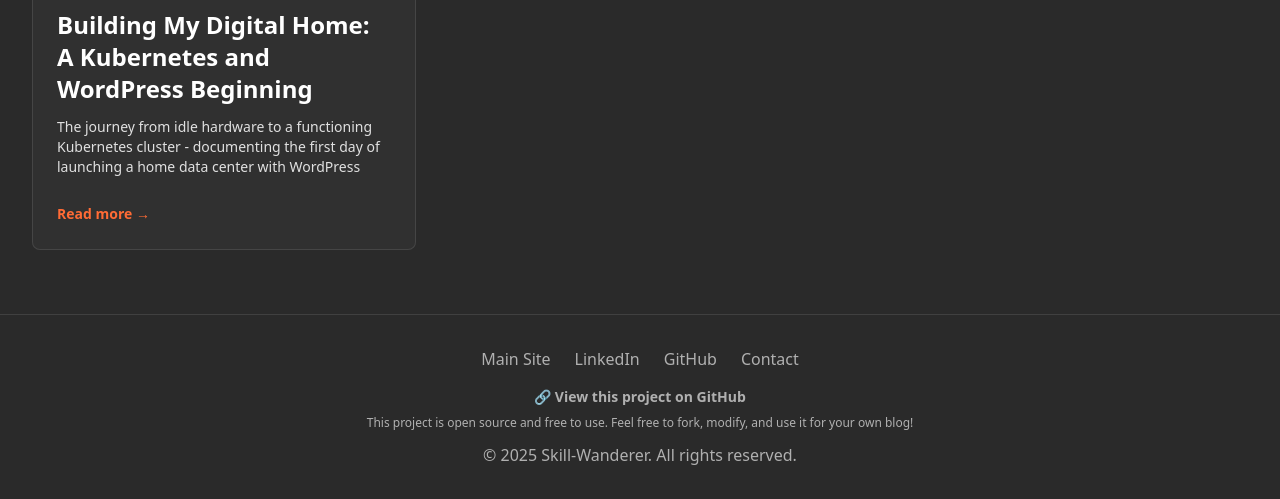
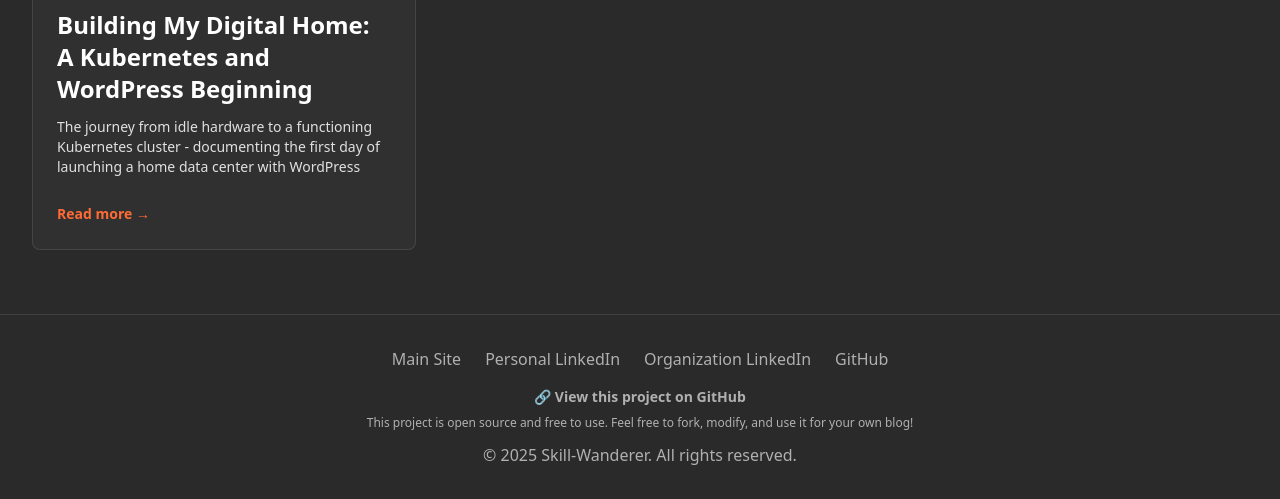
Before and after one commit to skill-wanderer/blog-v2, an Astro site: page / in a window 1280 px wide. Shown: the part 2041-2540 px from the top of the page. Built offline with nearby package versions, Linux system fonts and the light colour scheme; Astro itself is replaced by a stand-in of ours.

Commit message:
near finish

```diff
--- a/src/components/Footer.astro
+++ b/src/components/Footer.astro
@@ -9,16 +9,15 @@
 </style>
 
 <footer class="py-8 bg-skill-wanderer-darkest border-t border-dark">
-    <div class="container mx-auto px-4 sm:px-6 lg:px-8 text-center text-skill-wanderer-text-dark-muted">
-        <div class="flex justify-center space-x-6 mb-4">
-            <a href="#" class="footer-link">Main Site</a>
-            <a href="#" class="footer-link">LinkedIn</a>
-            <a href="https://github.com/YourUsername/blog-v2" target="_blank" rel="noopener noreferrer" class="footer-link">GitHub</a>
-            <a href="#" class="footer-link">Contact</a>
+    <div class="container mx-auto px-4 sm:px-6 lg:px-8 text-center text-skill-wanderer-text-dark-muted">        <div class="flex justify-center space-x-6 mb-4">
+            <a href="http://skill-wanderer.com/" class="footer-link">Main Site</a>
+            <a href="https://www.linkedin.com/in/quan-nguyen-skill-wanderer" target="_blank" rel="noopener noreferrer" class="footer-link">Personal LinkedIn</a>
+            <a href="https://www.linkedin.com/company/skill-wanderer" target="_blank" rel="noopener noreferrer" class="footer-link">Organization LinkedIn</a>
+            <a href="https://github.com/skill-wanderer" target="_blank" rel="noopener noreferrer" class="footer-link">GitHub</a>
         </div>
         <div class="mb-3">
             <p class="text-sm">
-                <a href="https://github.com/YourUsername/blog-v2" target="_blank" rel="noopener noreferrer" class="footer-link font-semibold">
+                <a href="https://github.com/skill-wanderer/blog-v2" target="_blank" rel="noopener noreferrer" class="footer-link font-semibold">
                     🔗 View this project on GitHub
                 </a>
             </p>
--- a/src/components/Header.astro
+++ b/src/components/Header.astro
@@ -31,7 +31,7 @@ const { showNavigation = true } = Astro.props;
             <nav class="hidden md:flex items-center space-x-2">
                 <a href="/" class="nav-link">Home</a>
                 <a href="/blog" class="nav-link">All Posts</a>
-                <a href="#" class="nav-link">Main Site</a>
+                <a href="https://skill-wanderer.com/" class="nav-link">Main Site</a>
             </nav>
         )}
 
--- a/src/pages/index.astro
+++ b/src/pages/index.astro
@@ -59,7 +59,7 @@ const latestPosts = sortedPosts.slice(0, 3);
     <!-- Hero Section -->
     <main class="container mx-auto px-4 sm:px-6 lg:px-8 py-12 md:py-20 text-center">
         <h1 class="text-5xl md:text-6xl font-bold mb-6 text-skill-wanderer-text-dark">
-            The Skill-Wanderer Blog
+            The Skill-Wanderer Journey
         </h1>
         <p class="text-xl md:text-2xl mb-8 max-w-3xl mx-auto text-skill-wanderer-text-dark-secondary">
             Insights from My Tech Journey
```
